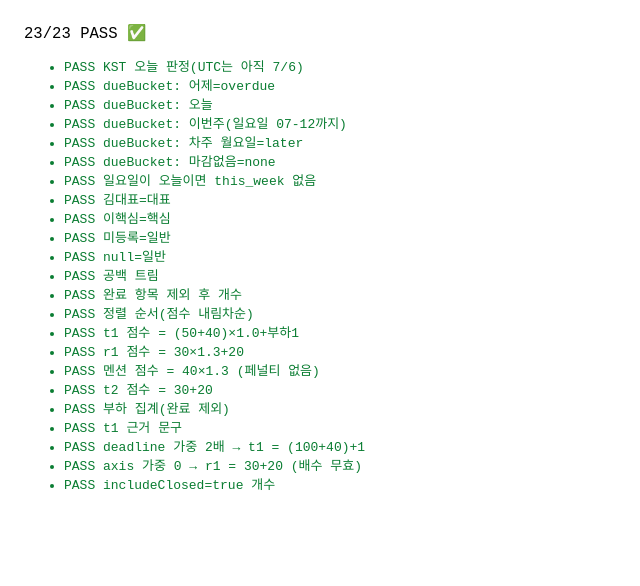
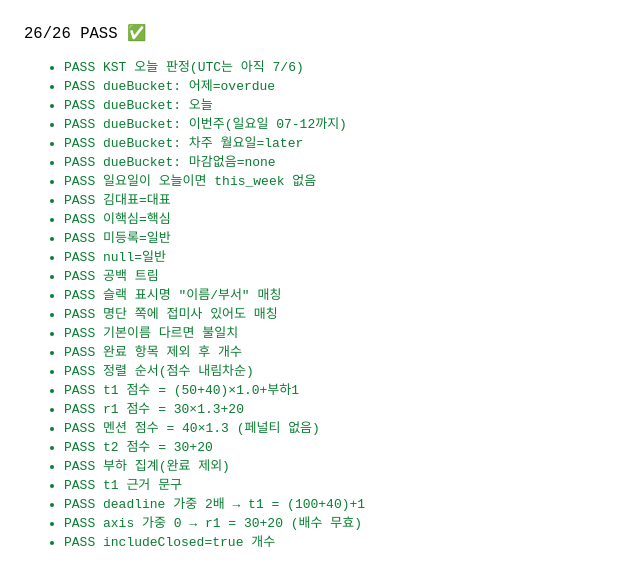
Before and after one commit to helen894/rawga-h201-dashboard, a plain HTML site: page dashboard/test-priority.html in a window 1280 px wide. Shown: the whole page, without its empty margins (0-640 px from the left). Drawn offline with Linux system fonts and the light colour scheme.

Commit message:
요청자 등급 매칭: 슬랙 표시명 '이름/부서' 형식 지원
H201 워크스페이스 표시명이 '이름/부서'라 완전일치 매칭이 실패하는 문제.
'/' 앞 기본 이름으로도 비교하도록 lookupTier 보강 (테스트 3건 추가, 26/26).

Co-Authored-By: Claude Fable 5 <noreply@anthropic.com>

```diff
--- a/dashboard/priority.js
+++ b/dashboard/priority.js
@@ -62,15 +62,21 @@
   }
 
   // ── 요청자 등급 ───────────────────────────────────────────
-  /** 이름 → 등급명. 미등록자/이름없음은 '일반' (SPEC 4.2) */
+  /** 슬랙 표시명이 "이름/부서" 형식인 워크스페이스가 있어 '/' 앞부분으로 정규화 */
+  function baseName(name) {
+    return String(name).trim().split('/')[0].trim();
+  }
+  /** 이름 → 등급명. 미등록자/이름없음은 '일반' (SPEC 4.2). 완전일치 또는 기본이름 일치 */
   function lookupTier(name, rules) {
     if (!name) return '일반';
     var tiers = (rules && rules.requester_tiers) || {};
     var trimmed = String(name).trim();
+    var base = baseName(trimmed);
     for (var tier in tiers) {
       var members = tiers[tier].members || [];
       for (var i = 0; i < members.length; i++) {
-        if (members[i] === trimmed) return tier;
+        var m = String(members[i]).trim();
+        if (m === trimmed || baseName(m) === base) return tier;
       }
     }
     return '일반';
--- a/dashboard/test-priority.html
+++ b/dashboard/test-priority.html
@@ -49,6 +49,9 @@ eq('이핵심=핵심', P.lookupTier('이핵심', RULES), '핵심');
 eq('미등록=일반', P.lookupTier('아무개', RULES), '일반');
 eq('null=일반', P.lookupTier(null, RULES), '일반');
 eq('공백 트림', P.lookupTier(' 나대표 ', RULES), '대표');
+eq('슬랙 표시명 "이름/부서" 매칭', P.lookupTier('김대표/경영지원', RULES), '대표');
+eq('명단 쪽에 접미사 있어도 매칭', P.lookupTier('이핵심', { requester_tiers: { "핵심": { boost: 20, members: ['이핵심/시설'] } } }), '핵심');
+eq('기본이름 다르면 불일치', P.lookupTier('김대표원/경영', RULES), '일반');
 
 // ── 3. 점수 계산 (기본 가중치 = 액면가) ──
 const data = {
```
